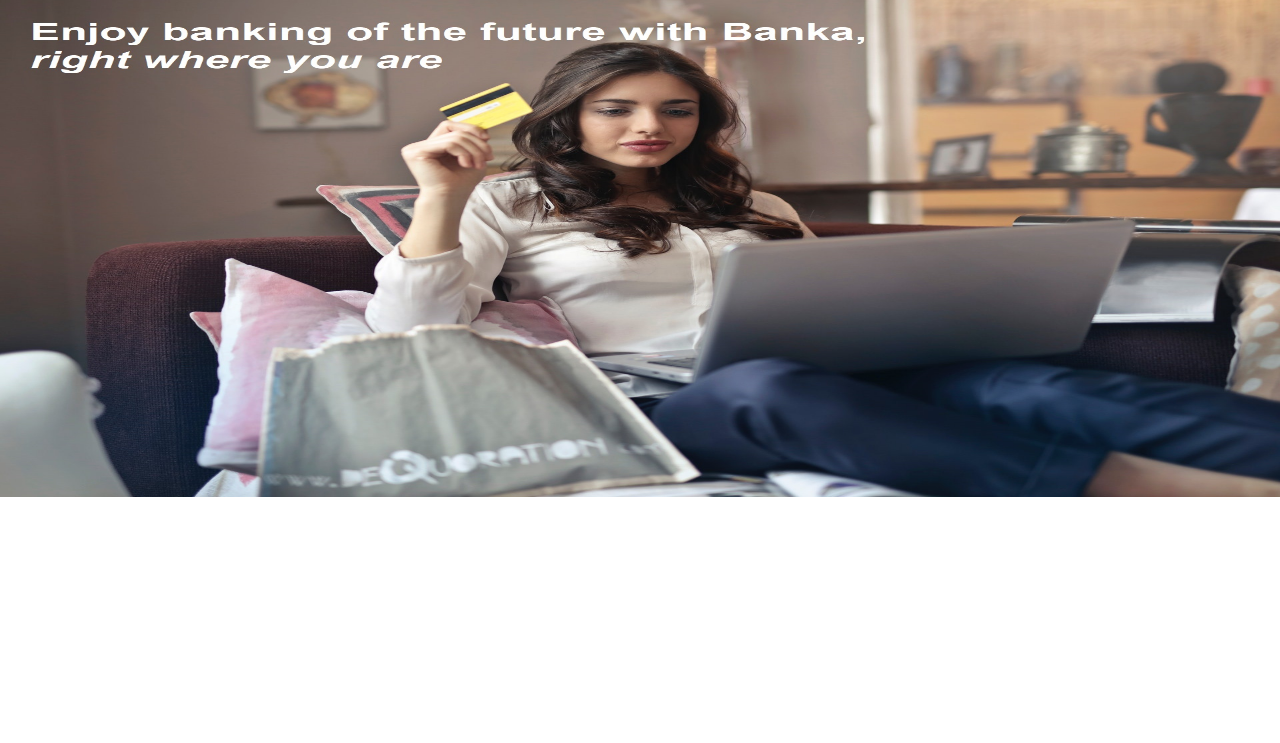
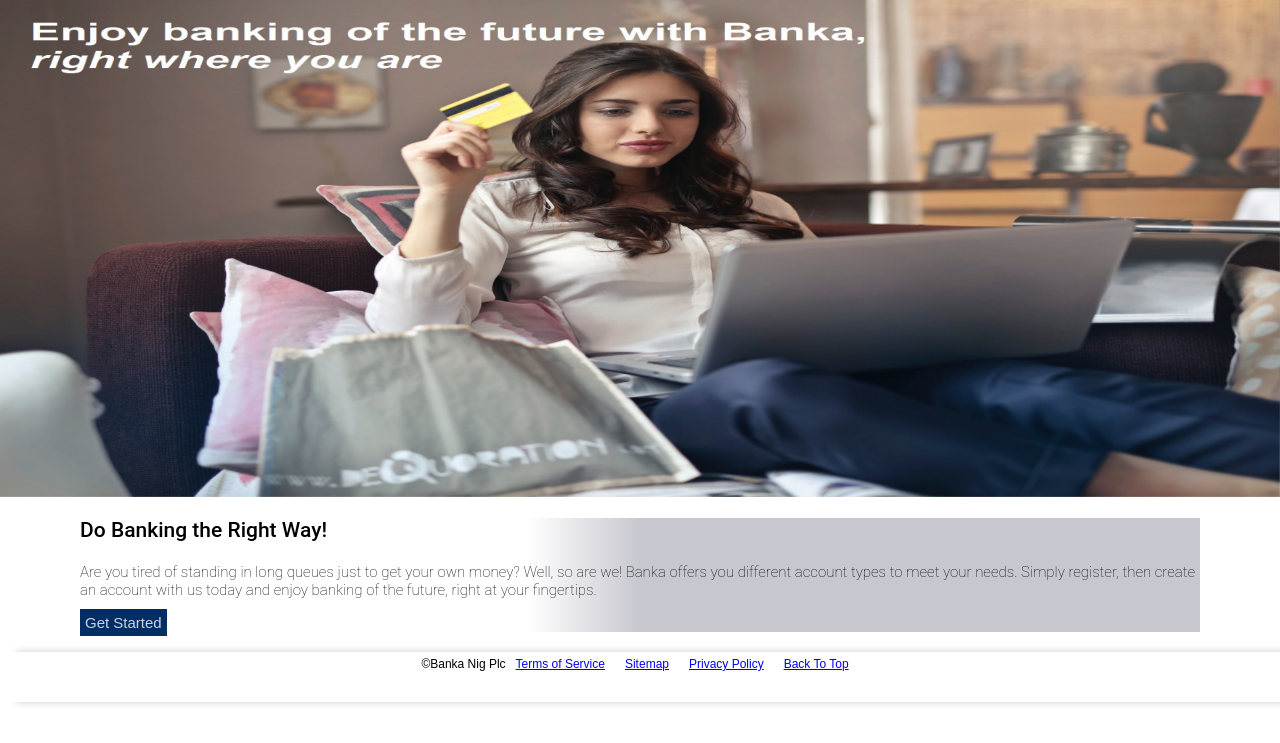
Before and after one commit to chialuka/Banka-App, a plain HTML site: page landingPage/index.html in a window 1280 px wide. Shown: the part 57-800 px from the top of the page. Drawn offline with Linux system fonts and the light colour scheme.

Commit message:
Add landing page footer

```diff
--- a/landingPage/index.html
+++ b/landingPage/index.html
@@ -38,6 +38,24 @@
         <img class="slide" src="mobile4.jpg" />
         <img class="slide showing" src="atm.jpg" />
       </div>
+      <div class="account-pitch">
+        <p class="motto">Do Banking the Right Way!</p>
+        <p class="pitch">
+          Are you tired of standing in long queues just to get your own money?
+          Well, so are we! Banka offers you different account types to meet your
+          needs. Simply register, then create an account with us today and enjoy
+          banking of the future, right at your fingertips.
+        </p>
+        <a href="client-signup/index.html">Get Started</a>
+      </div>
     </div>
+    <footer class="copyright">
+      <div>&copy;Banka Nig Plc</div>
+      <div><a href="#terms">Terms of Service</a></div>
+      <div><a href="#sitemap">Sitemap</a></div>
+      <div><a href="#privacy">Privacy Policy</a></div>
+      <div><a href="#content-wrapper">Back To Top</a></div>
+    </footer>
+    <script src="script.js"></script>
   </body>
 </html>
--- a/landingPage/styles.css
+++ b/landingPage/styles.css
@@ -85,7 +85,6 @@ a:hover {
   font-weight: bold;
 }
 
-
 #slider {
   position: relative;
   height: 500px;
@@ -107,5 +106,53 @@ a:hover {
 
 img {
   max-width: 100%;
-  height: auto
+  height: auto;
 }
+
+.account-pitch {
+  margin: 20px 80px;
+  background: linear-gradient(90deg, rgb(255, 255, 255) 40%, #c7c7cf 50%);
+}
+
+.motto {
+  font-family: Roboto, Arial, Helvetica, sans-serif;
+  font-size: 21px;
+  font-weight: 500;
+  font-style: normal;
+}
+
+.pitch {
+  font-family: Roboto, Arial, Helvetica, sans-serif;
+  font-size: 15px;
+  font-weight: 250;
+  font-style: normal;
+}
+
+.account-pitch a {
+  text-decoration: none;
+  font-size: 15px;
+  font-weight: 250;
+  padding: 5px;
+  background-color: #022e64;
+  color: #cad4e2;
+}
+
+.account-pitch a:hover {
+  text-decoration: underline;
+  color: #eef0f1;
+  background-color: #11141a;
+}
+
+.copyright {
+  display: flex;
+  justify-content: center;
+  padding: 5px;
+  bottom: 0;
+  height: 50px;
+  box-shadow: 16px 0px 8px 0px rgba(0, 0, 0, 0.2);
+  font-size: 12px;
+}
+
+.copyright a {
+  padding: 10px;
+}
```
